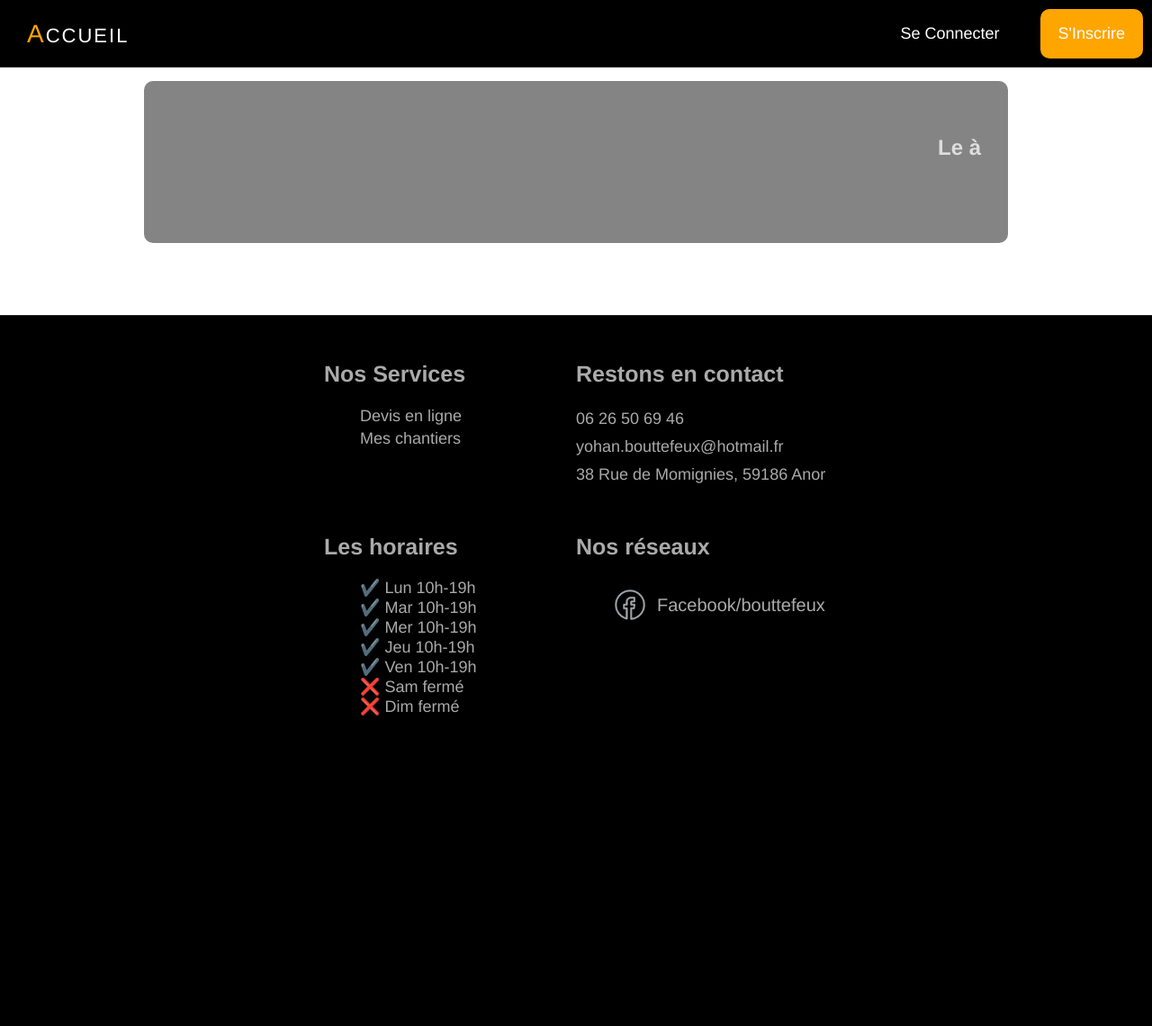
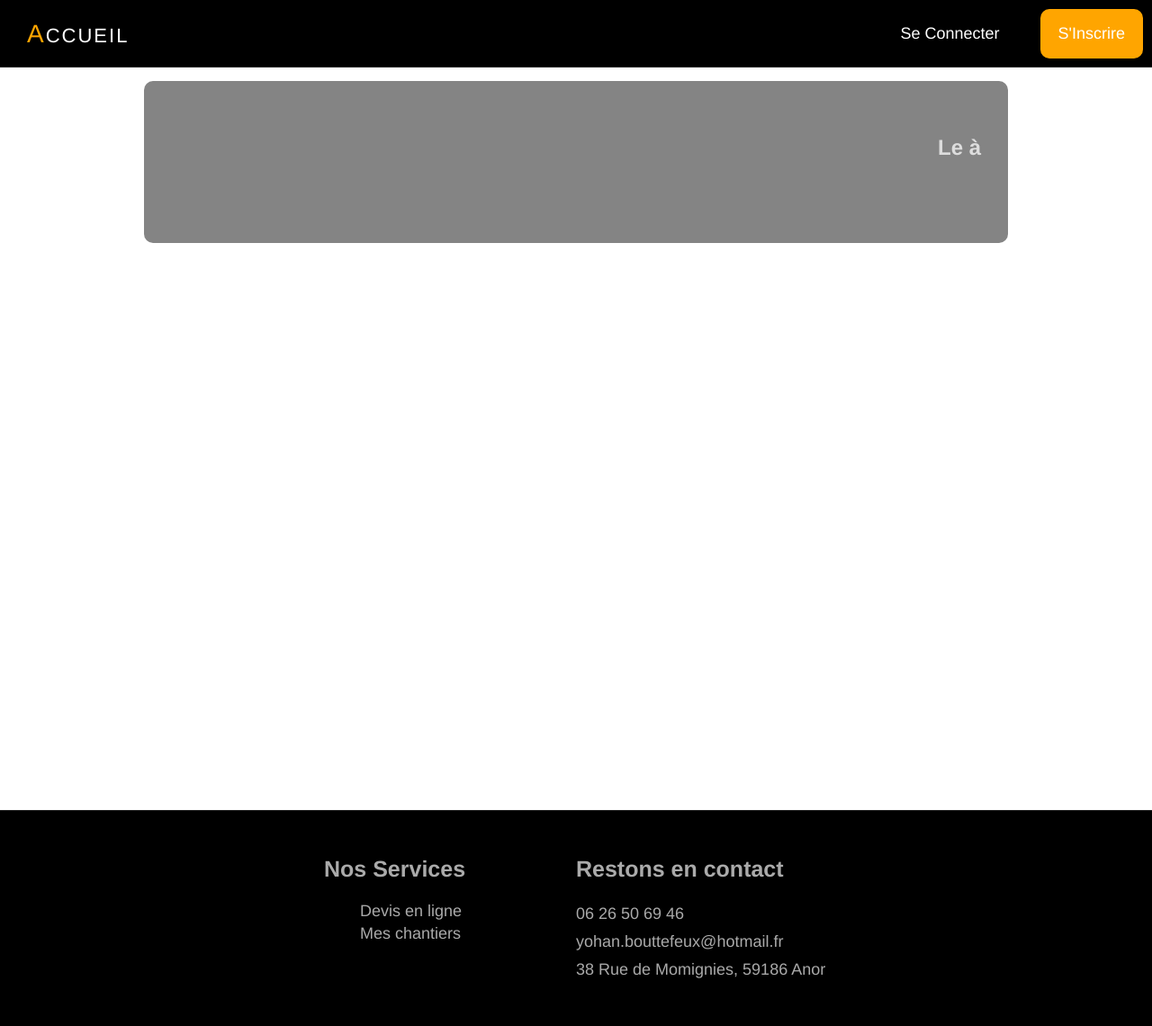
Before and after one commit to JudeSharo/bouttefeux, a Symfony app: template templates/event/show.html.twig in a window 1280 px wide. Shown: the top 1140 px of the page at 90% size. Before the commit the page ends 846 px from the top, so only its background shows below. Run offline with Twig, Linux system fonts and the light colour scheme; the template is opened without the code that fills it, so the values that code supplies are empty; some libraries are stand-ins or nearby versions.

Commit message:
fix probleme footer

```diff
--- a/public/css/style.css
+++ b/public/css/style.css
@@ -94,8 +94,9 @@ main{
 }
 .belowNavbar{
     margin-top: 90px;
-    margin-bottom: 80px;
-    flex: 1 0 auto;
+}
+.contenu{
+    min-height: 900px;
 }
 footer {
     flex-shrink: 0;
--- a/templates/base.html.twig
+++ b/templates/base.html.twig
@@ -12,8 +12,10 @@
 </head>
 
     {{ include('includes/navbar.html.twig') }}
-      {% block body %}
-      {% endblock %}
+    <div class="contenu">
+        {% block body %}
+        {% endblock %}
+    </div>
     {{ include('includes/footer.html.twig') }}
 
 
```
